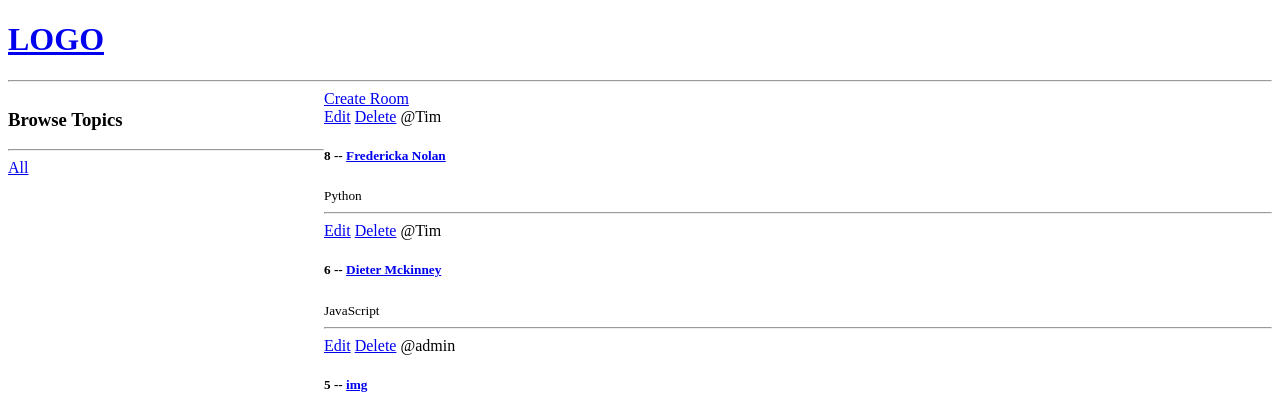
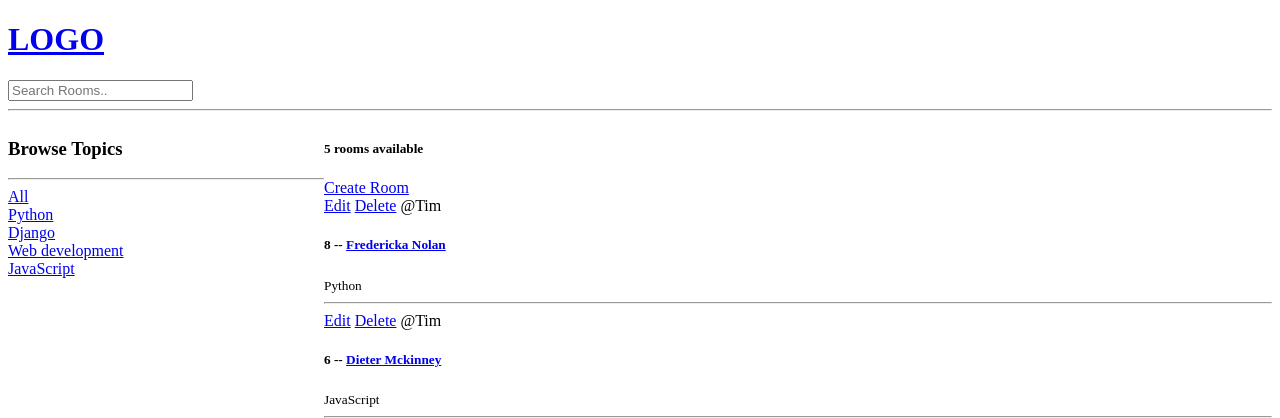
Before and after one commit to machbi/django-course, a Django app: page / in a window 1280 px wide. Shown: the top 418 px of the page. Run offline with Django 4.2, Linux system fonts and the light colour scheme; data comes from the database, SQL or seed files in the repository.

Commit message:
Add search / filter option

```diff
--- a/studybud/base/templates/base/home.html
+++ b/studybud/base/templates/base/home.html
@@ -24,6 +24,7 @@
   </div>
 
   <div>
+    <h5>{{room_count}} rooms available</h5>
     <a href="{% url 'create-room' %}">Create Room</a>
 
     <div>
--- a/studybud/base/views.py
+++ b/studybud/base/views.py
@@ -1,6 +1,6 @@
 from multiprocessing import context
 from django.shortcuts import render, redirect
-
+from django.db.models import Q
 from .models import Room, Topic
 from .forms import RoomForm
 
@@ -13,12 +13,17 @@ from .forms import RoomForm
 
 
 def home(request):
-    rooms = Room.objects.all()
+    q = request.GET.get('q') if request.GET.get('q') != None else ''
+    rooms = Room.objects.filter(Q(topic__name__icontains  = q) |
+    Q(name__icontains=q) |
+    Q(description__icontains=q)
+ )
 
     topics = Topic.objects.all()
+    room_count = rooms.count()
 
-    context = {"rooms": rooms, "topics": topics}
-    return render(request, "base/home.html", {"rooms": rooms})
+    context = {"rooms": rooms, "topics": topics, 'room_count': room_count}
+    return render(request, "base/home.html", context)
 
 
 def room(request, pk):
--- a/studybud/templates/navbar.html
+++ b/studybud/templates/navbar.html
@@ -1,4 +1,8 @@
 <a href="/">
   <h1>LOGO</h1>
 </a>
+
+<form method="GET" action="{% url 'home' %}">
+  <input type="text" name="q" placeholder="Search Rooms.." />
+</form>
 <hr />
```
